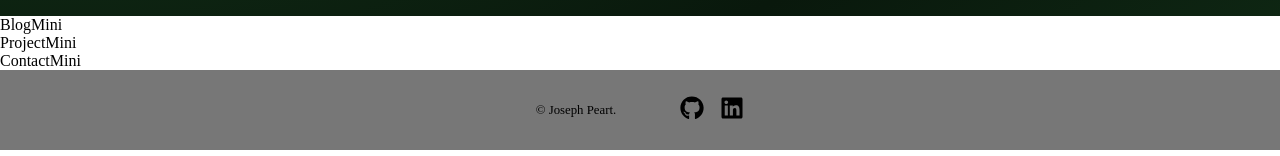
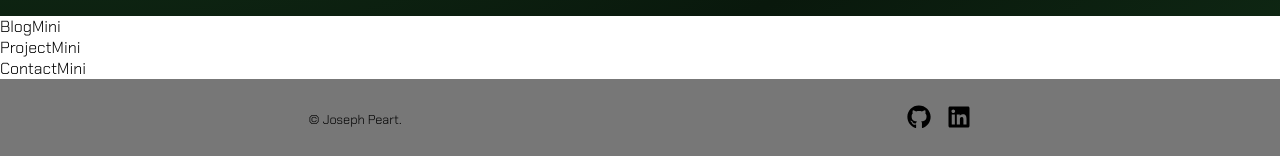
Before and after one commit to j-prt/portfolio, a React (Vite) app: page / in a window 1280 px wide. Shown: the part 784-940 px from the top of the page. Built offline with nearby package versions, Linux system fonts and the light colour scheme; a web font is replaced by a local one.

Commit message:
refactor styles and constants

```diff
--- a/src/pages/home/Hero.tsx
+++ b/src/pages/home/Hero.tsx
@@ -49,8 +49,6 @@ const About = styled.div`
 const H1 = styled.h1`
   grid-column: 2 / 4;
   font-size: 4.5rem;
-  font-family: 'Prompt', sans-serif;
-  font-family: 'IBM Plex Sans', sans-serif;
   font-family: 'Zilla Slab', serif;
   font-weight: 600;
   font-style: italic;
@@ -63,14 +61,12 @@ const H1 = styled.h1`
 const H2 = styled.p`
   font-size: 2rem;
   margin-bottom: 0.5rem;
-  font-family: 'Chakra Petch', sans-serif;
   font-weight: 500;
   color: var(--color-accent);
 `
 
 const H3 = styled.p`
   font-size: 0.8rem;
-  font-family: 'Chakra Petch', sans-serif;
   font-weight: 300;
   letter-spacing: 4.5px;
   color: var(--color-accent-dark);
@@ -82,8 +78,6 @@ const AboutText = styled.p`
   max-width: 20rem;
   margin-left: 3rem;
   margin-bottom: 1rem;
-  font-family: 'Chakra Petch', sans-serif;
-  font-weight: 300;
   color: var(--color-accent);
 `
 
--- a/src/styles/GlobalStyles.ts
+++ b/src/styles/GlobalStyles.ts
@@ -36,6 +36,15 @@ export const GlobalStyles = createGlobalStyle`
 *:visited {
     text-decoration: none;
     color: inherit;
+}
+
+body {
+  font-family: 'Chakra Petch', sans-serif;
+  font-weight: 300;
+}
+
+button {
+  font-family: 'Chakra Petch', sans-serif;
 }
 `
 
--- a/src/ui/Button.tsx
+++ b/src/ui/Button.tsx
@@ -25,7 +25,6 @@ const variations = {
 const StyledButton = styled.button<StyleProps>`
   padding: 0.5rem 1rem;
   font-size: 1.1rem;
-  font-family: 'Chakra Petch', sans-serif;
   border-radius: var(--border-radius-sm);
   border: none;
   transition: all 0.3s;
--- a/src/ui/Footer.tsx
+++ b/src/ui/Footer.tsx
@@ -4,11 +4,11 @@ import IconButton from './IconButton'
 const StyledFooter = styled.footer`
   display: flex;
   flex-direction: row;
-  justify-content: center;
+  justify-content: space-around;
   align-items: center;
   height: 5rem;
-  padding: 2rem 4rem;
-  gap: 4rem;
+  padding: 2rem 5rem;
+  gap: 3rem;
   background-color: #777;
 `
 
--- a/src/ui/IconButton.tsx
+++ b/src/ui/IconButton.tsx
@@ -1,4 +1,5 @@
 import styled from 'styled-components'
+import { URLS } from '../utils/constants'
 
 interface IconProps {
   portal: 'github' | 'linkedin'
@@ -8,7 +9,7 @@ const StyledIconButton = styled.a``
 
 function IconButton({ portal }: IconProps) {
   return (
-    <StyledIconButton>
+    <StyledIconButton href={URLS[portal]}>
       {portal == 'github' && (
         <svg
           stroke='currentColor'
--- /dev/null
+++ b/src/utils/constants.ts
@@ -0,0 +1,4 @@
+export const URLS = {
+  github: 'https://github.com/j-prt',
+  linkedin: 'https://www.linkedin.com/in/joseph-peart/',
+}
```
